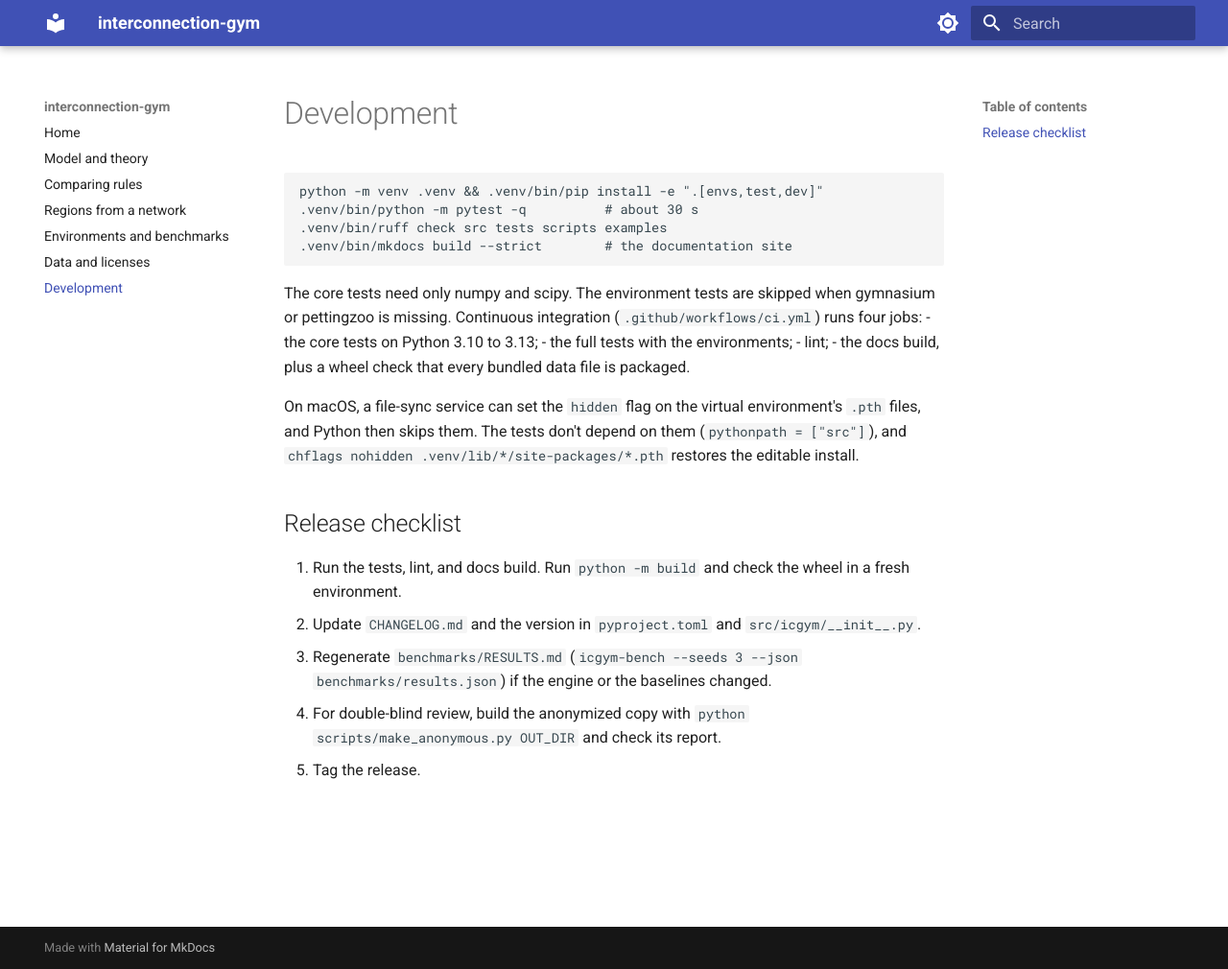
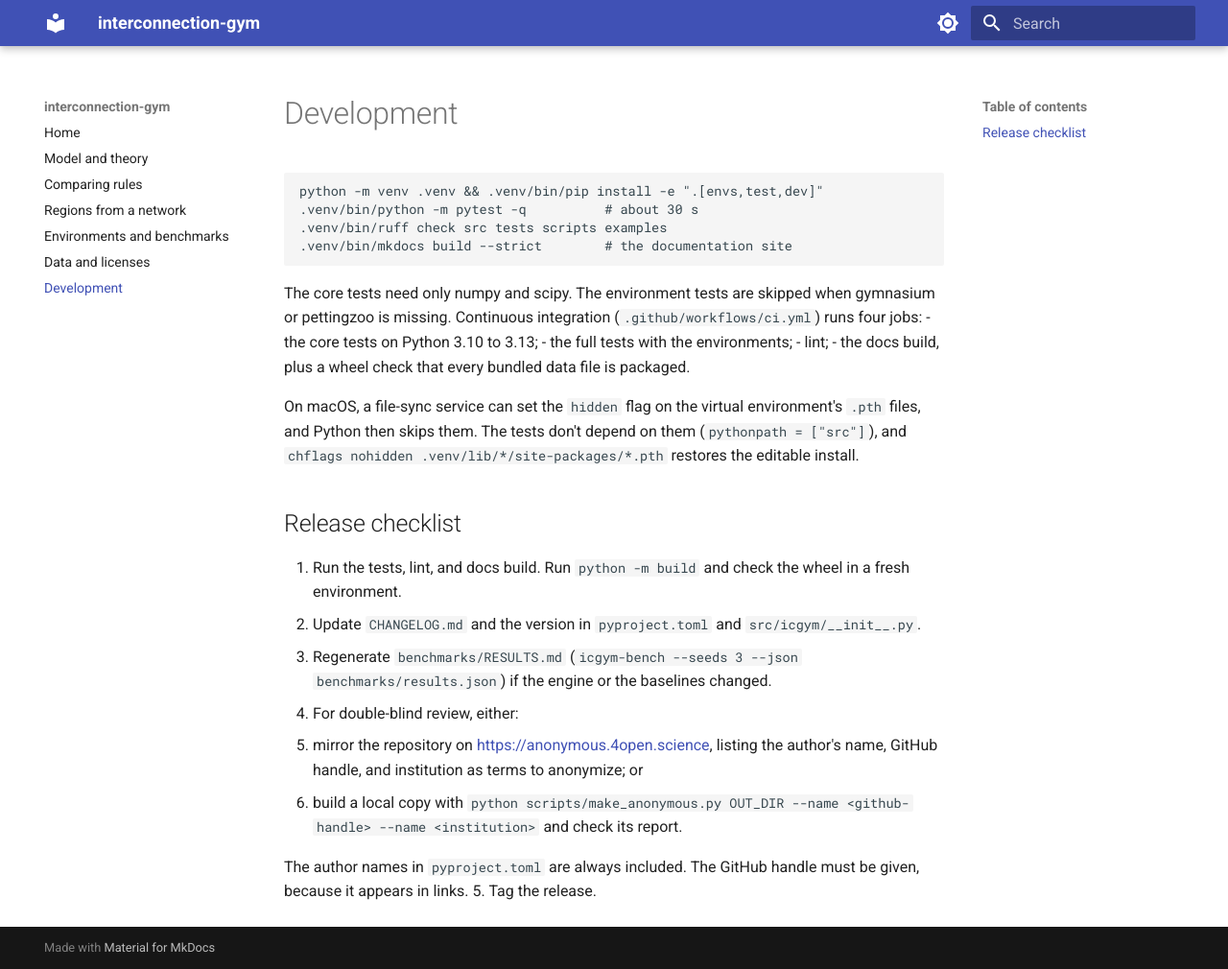
Before and after one commit to MhaoMou/interconnection-gym, an MkDocs documentation site: the page built from docs/development.md, in a window 1280 px wide and 1010 px high. Shown: the whole window at 96% size. Built offline with MkDocs 1.6.1 and Material for MkDocs 9.7.7, drawn with Linux system fonts in a browser that asks for light colours.

Commit message:
Document the GitHub handle in the anonymization step
Co-Authored-By: Claude Opus 5.5 <noreply@anthropic.com>

```diff
--- a/docs/development.md
+++ b/docs/development.md
@@ -30,6 +30,13 @@ install.
    `src/icgym/__init__.py`.
 3. Regenerate `benchmarks/RESULTS.md` (`icgym-bench --seeds 3 --json
    benchmarks/results.json`) if the engine or the baselines changed.
-4. For double-blind review, build the anonymized copy with
-   `python scripts/make_anonymous.py OUT_DIR` and check its report.
+4. For double-blind review, either:
+   - mirror the repository on <https://anonymous.4open.science>, listing the
+     author's name, GitHub handle, and institution as terms to anonymize; or
+   - build a local copy with
+     `python scripts/make_anonymous.py OUT_DIR --name <github-handle> --name <institution>`
+     and check its report.
+
+   The author names in `pyproject.toml` are always included. The GitHub
+   handle must be given, because it appears in links.
 5. Tag the release.
```
